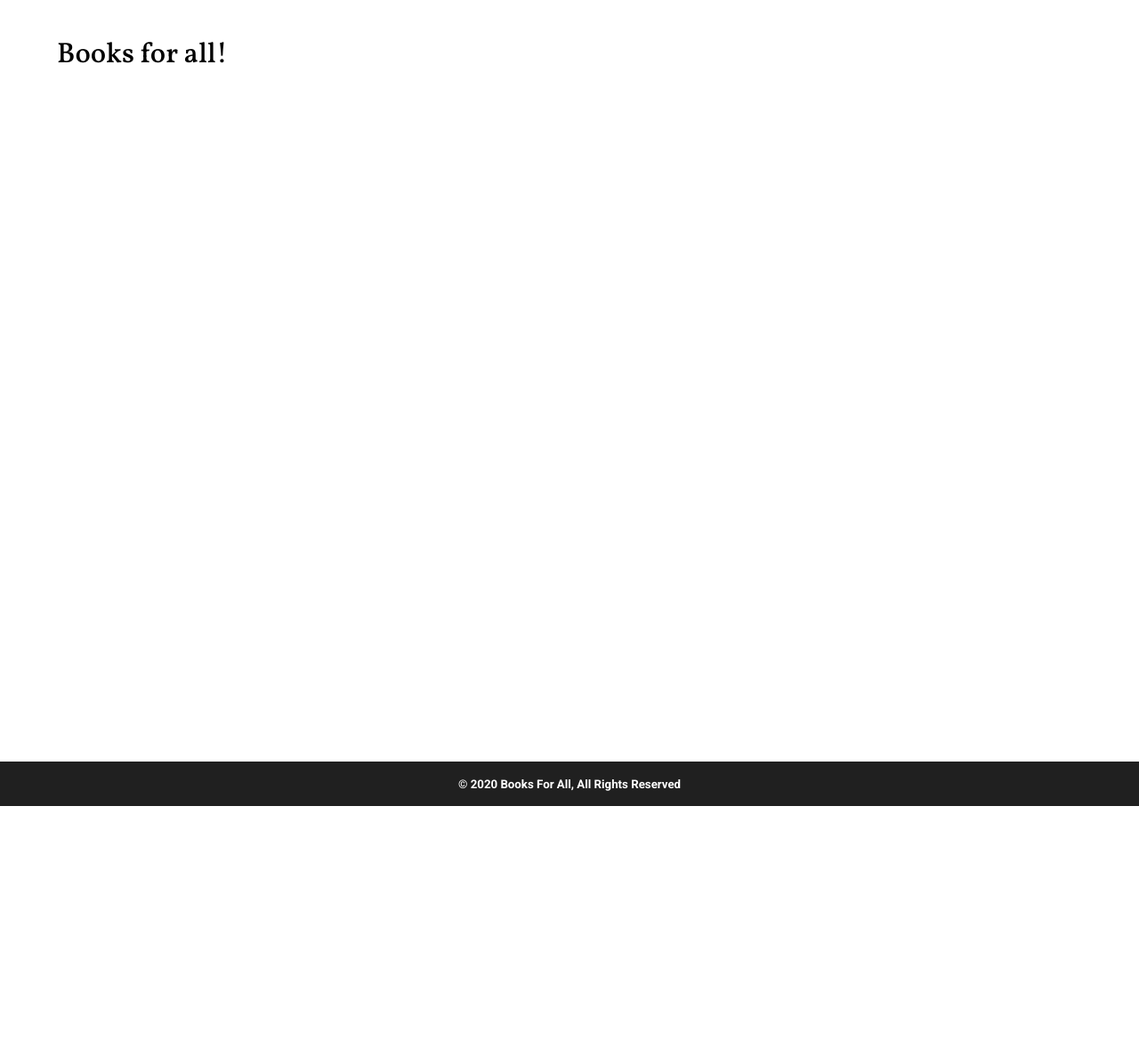
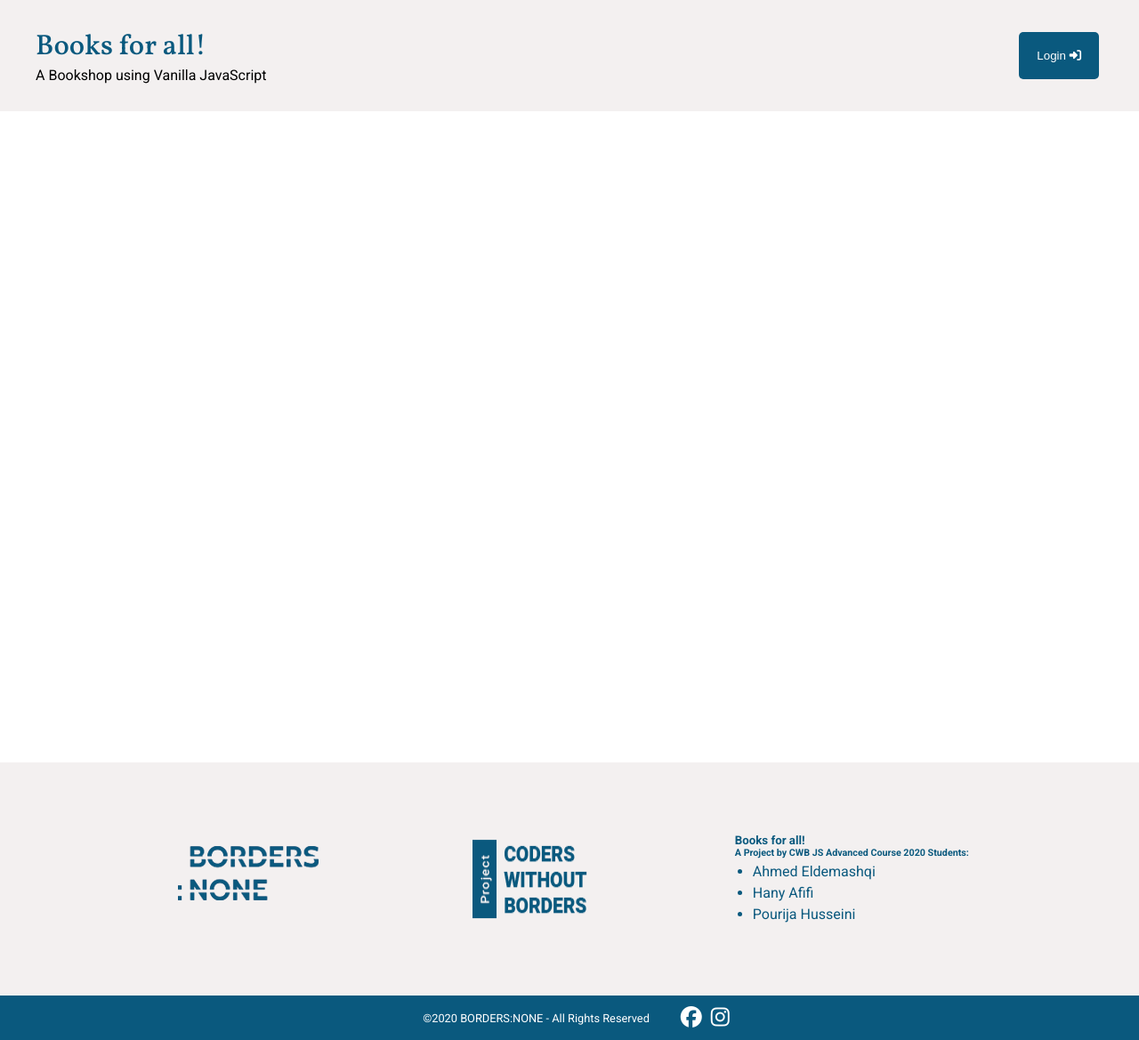
Before and after one commit to Borders-None/bookshop-project-2020-autumn, a plain HTML site: page books/book.html in a window 1280 px wide. Shown: the whole page at 89% size. Before the commit the page ends 906 px from the top, so only its background shows below. Drawn offline with Linux system fonts and the light colour scheme; no server answers.

Commit message:
fixed styling and content for book details page

```diff
--- a/books/book.css
+++ b/books/book.css
@@ -1,43 +1,3 @@
-/* General styling */
-* {
-  margin: 0;
-  padding: 0;
-}
-body {
-  font-family: "Roboto", sans-serif;
-  overflow-x: hidden;
-}
-
-a {
-  text-decoration: none;
-  color: black;
-}
-
-button:focus {
-  outline: none;
-}
-
-/* Header styling  */
-
-header {
-  display: flex;
-  justify-content: center;
-  align-items: center;
-}
-
-header .container {
-  margin: 0 auto;
-  padding: 40px 0;
-  width: 90%;
-}
-
-header .container h1 {
-  font-family: "Vollkorn", serif;
-  font-weight: 500;
-  font-size: 2em;
-  text-align: left;
-}
-
 /* main-content styling */
 
 .main-content {
@@ -47,14 +7,17 @@ header .container h1 {
 }
 
 .main-content .book {
-  height: 100%;
   width: 90%;
-  margin: auto;
+  margin: 75px auto;
+  padding: 25px;
   display: grid;
   grid-template-columns: repeat(3, 1fr);
   column-gap: 4rem;
   background-color: #ededef;
+  box-shadow: 0 1px 16px -5px rgba(0, 0, 0, 0.45);
+  background: #f2f2f2 linear-gradient(to top, #fff 0%, #865100 300%);
 }
+
 .book div {
   margin-top: 1rem;
 }
@@ -75,6 +38,9 @@ header .container h1 {
 }
 .book-info .title {
   color: darkslateblue;
+  font-size: 2em;
+  line-height: 1.5em;
+  margin: 0;
 }
 
 .book-purchase {
@@ -86,9 +52,7 @@ header .container h1 {
 .book-purchase h2 {
   color: cornflowerblue;
 }
-.book-purchase,
-h4,
-p {
+.book-purchase h4 p {
   margin: 1rem 0;
 }
 
@@ -115,16 +79,6 @@ p {
 .book-purchase .wishlist {
   background-color: white;
   color: #876d66;
-}
-
-/* Footer styling */
-footer {
-  height: 50px;
-  background-color: #202020;
-  color: white;
-  display: flex;
-  align-items: center;
-  justify-content: center;
 }
 
 /* Media Queries */
--- a/books/book.html
+++ b/books/book.html
@@ -3,7 +3,11 @@
   <head>
     <meta charset="UTF-8" />
     <meta name="viewport" content="width=device-width, initial-scale=1.0" />
-    <link rel="stylesheet" href="book.css" />
+    <!--Vendors  -->
+    <script
+      src="https://kit.fontawesome.com/ed0b3fb323.js"
+      crossorigin="anonymous"
+    ></script>
     <link
       href="https://fonts.googleapis.com/css2?family=Vollkorn:wght@500&display=swap"
       rel="stylesheet"
@@ -12,19 +16,80 @@
       href="https://fonts.googleapis.com/css2?family=Roboto:wght@400;500;700&display=swap"
       rel="stylesheet"
     />
-    <script src="https://kit.fontawesome.com/a076d05399.js"></script>
-    <title>Book Details</title>
+    <!-- Styling -->
+    <link rel="stylesheet" href="../css/style.css" />
+    <link rel="stylesheet" href="book.css" />
+    <title>CWB - Books for all!</title>
   </head>
   <body>
     <header>
       <div class="container">
-        <h1><a href="../index.html"> Books for all!</a></h1>
+        <div class="logo">
+          <h1><a href="../index.html">Books for all!</a></h1>
+          <p>A Bookshop using Vanilla JavaScript</p>
+        </div>
+        <div class="login-box">
+          <button id="btn-Form">
+            Login <i class="fas fa-sign-in-alt"></i>
+          </button>
+
+          <!-- start User Form Popup -->
+          <div class="form-popup animate" id="userForm">
+            <form class="form-content">
+              <div class="avatar-container">
+                <span
+                  onclick="document.getElementById('userForm').style.display='none'"
+                  class="close-x"
+                  title="Close userForm"
+                  ><i class="fas fa-times"></i
+                ></span>
+                <img id="avatar" src="" alt="" />
+              </div>
+
+              <label for="uname">Username</label>
+              <input type="text" placeholder="Enter Username" />
+
+              <label for="password">Password</label>
+              <input type="password" placeholder="Enter Password" />
+
+              <button type="submit" id="btn-submit">Login</button>
+              <button type="button" id="btn-close">Close</button>
+            </form>
+          </div>
+          <!-- End User Form Popup -->
+        </div>
       </div>
     </header>
+
     <main class="main-content"></main>
 
     <footer>
-      <h5>&copy; 2020 Books For All, All Rights Reserved</h5>
+      <div class="container">
+        <div class="organizers">
+          <a href="https://www.bordersnone.com/coders-without-borders/"
+            ><img src="../images/bordersnone.png" alt=""
+          /></a>
+          <img src="../images/cwb.png" alt="" />
+          <ul>
+            <h5>Books for all!</h5>
+            <h6>A Project by CWB JS Advanced Course 2020 Students:</h6>
+            <li>Ahmed Eldemashqi</li>
+            <li>Hany Afifi</li>
+            <li>Pourija Husseini</li>
+          </ul>
+        </div>
+      </div>
+      <div class="bottom-banner">
+        <p>&copy;2020 BORDERS:NONE - All Rights Reserved</p>
+        <div class="social">
+          <a href="https://www.facebook.com/bordersnone/"
+            ><i class="fab fa-facebook"></i
+          ></a>
+          <a href="https://www.instagram.com/bordersnone/"
+            ><i class="fab fa-instagram"></i
+          ></a>
+        </div>
+      </div>
     </footer>
     <script src="book.js"></script>
   </body>
--- a/css/style.css
+++ b/css/style.css
@@ -31,6 +31,7 @@ header {
   justify-content: center;
   align-items: center;
   height: 125px;
+  background-color: #f3f0f0;
 }
 
 header h1 a {
```
Also changed, not shown: app.js (+17 -14 lines), index.html (+1 -1 lines).
